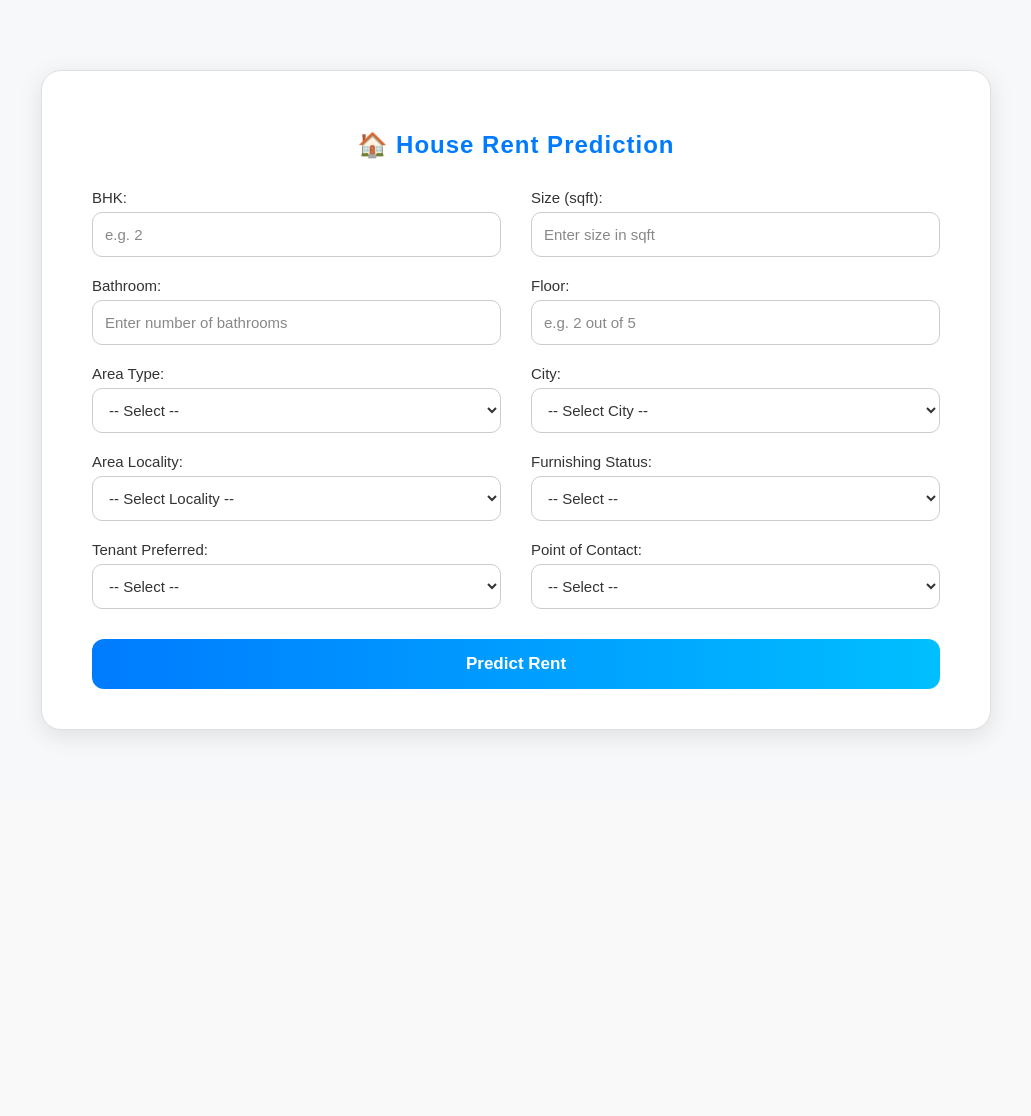
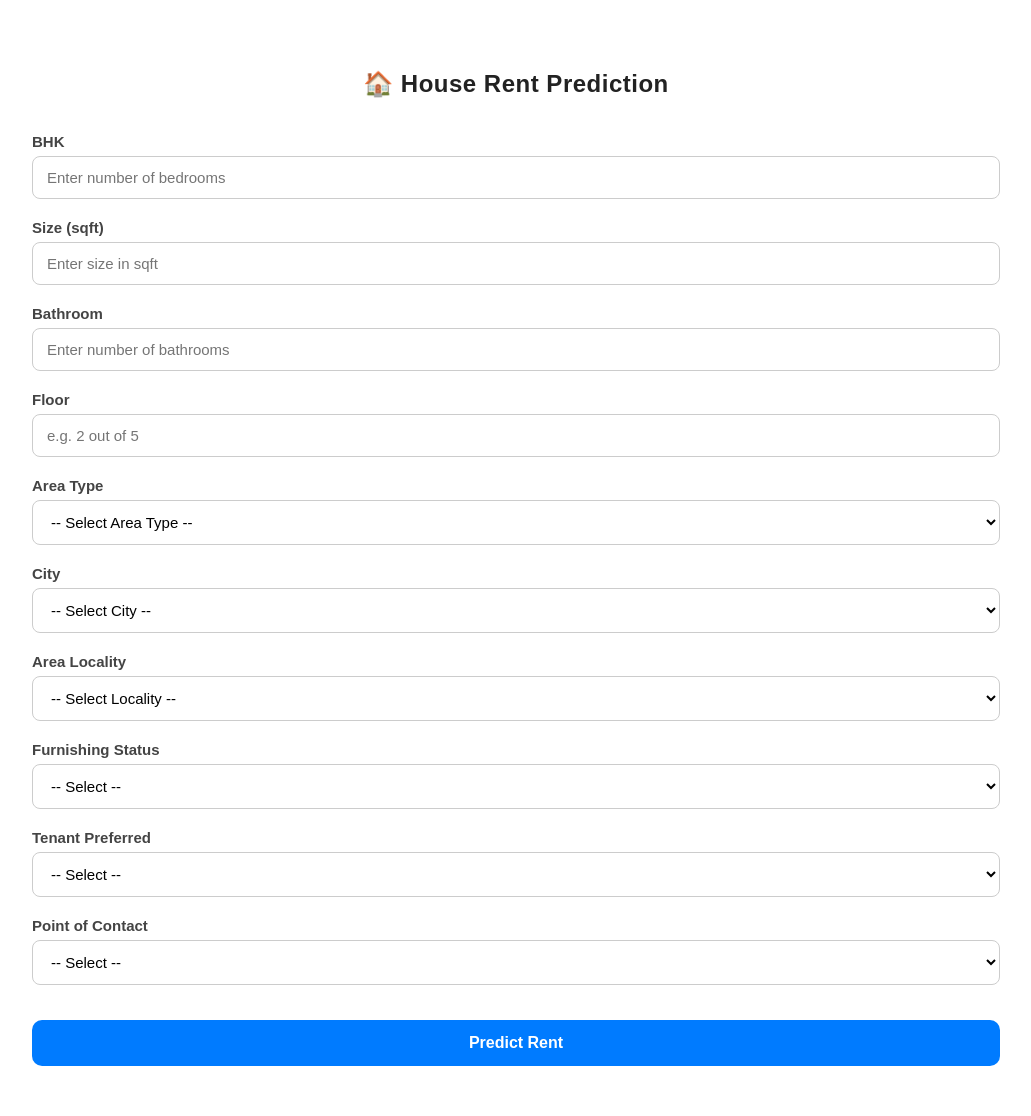
Before and after one commit to sridev05/house-rent-predictor, a Flask app: page / in a window 1280 px wide. Shown: the whole page, without its empty margins (124-1155 px from the left). Before the commit the page ends 740 px from the top, so only its background shows below. Run offline with Flask 3, Linux system fonts and the light colour scheme; parts of the project's set-up code (start-up, migrations or seed data) failed here and were passed over.

Commit message:
Final Code

```diff
--- a/templates/index.html
+++ b/templates/index.html
@@ -7,124 +7,106 @@
   <style>
     * {
       box-sizing: border-box;
+      font-family: 'Poppins', sans-serif;
     }
 
     body {
       margin: 0;
       padding: 0;
-      font-family: "Poppins", sans-serif;
-      background: #f6f8fa;
-      color: #222;
-      min-height: 100vh;
+      background: #ffffff; /* clean pure white background */
       display: flex;
       justify-content: center;
       align-items: center;
+      min-height: 100vh;
     }
 
     .container {
-      width: 90%;
-      max-width: 950px;
-      padding: 40px 50px;
+      width: 85%; /* make the form wider */
+      max-width: 1100px; /* prevent it from being too wide on big screens */
       background: #ffffff;
+      padding: 50px 60px;
       border-radius: 20px;
-      box-shadow: 0 6px 25px rgba(0, 0, 0, 0.1);
-      border: 1px solid #e0e0e0;
+
     }
 
     h2 {
       text-align: center;
-      color: #007bff;
-      margin-bottom: 30px;
-      letter-spacing: 1px;
+      margin-bottom: 35px;
+      color: #222;
+      font-weight: 600;
+      letter-spacing: 0.5px;
     }
 
     form {
-      display: grid;
-      grid-template-columns: 1fr 1fr;
-      gap: 20px 30px;
+      display: flex;
+      flex-direction: column;
+      gap: 20px;
+    }
+
+    .form-group {
+      display: flex;
+      flex-direction: column;
     }
 
     label {
       font-weight: 500;
+      color: #444;
       margin-bottom: 6px;
-      display: block;
       font-size: 15px;
-      color: #333;
+       font-weight: 700;
     }
 
     input,
     select {
-      width: 100%;
-      height: 45px;
-      padding: 10px 12px;
-      border-radius: 10px;
+      padding: 12px 14px;
+      border-radius: 8px;
       border: 1px solid #ccc;
       outline: none;
       font-size: 15px;
-      background: #fff;
-      color: #333;
-      transition: all 0.2s ease-in-out;
-    }
-
-    input::placeholder {
-      color: #888;
+      background-color: #fff;
+      transition: 0.2s ease;
     }
 
     input:focus,
     select:focus {
       border-color: #007bff;
-      box-shadow: 0 0 8px rgba(0, 123, 255, 0.2);
-    }
-
-    select {
-      background-color: #fff;
-      cursor: pointer;
-    }
-
-    select option {
-      background-color: #fff;
-      color: #333;
-      padding: 8px;
+      box-shadow: 0 0 6px rgba(0, 123, 255, 0.25);
     }
 
     button {
-      grid-column: span 2;
-      background: linear-gradient(90deg, #007bff, #00bfff);
+      margin-top: 15px;
+      background: #007bff;
+      color: #fff;
+      padding: 14px 0;
+      font-size: 16px;
+      font-weight: 600;
       border: none;
-      padding: 15px;
-      border-radius: 12px;
-      font-size: 17px;
-      font-weight: 600;
-      color: #fff;
+      border-radius: 10px;
       cursor: pointer;
-      margin-top: 10px;
       transition: 0.3s ease;
     }
 
     button:hover {
-      transform: scale(1.03);
-      box-shadow: 0 0 15px rgba(0, 123, 255, 0.3);
+      background: #0056d2;
+      box-shadow: 0 4px 12px rgba(0, 123, 255, 0.3);
     }
 
     .result {
-      grid-column: span 2;
       margin-top: 25px;
+      background: #e8f4ff;
+      border-left: 4px solid #007bff;
       padding: 15px;
-      background: #e8f8ee;
-      border-radius: 10px;
+      border-radius: 8px;
+      font-size: 16px;
+      color: #007bff;
       text-align: center;
-      font-size: 18px;
       font-weight: 500;
-      color: #007b55;
-      border: 1px solid #b4e5c4;
     }
 
-    @media (max-width: 700px) {
-      form {
-        grid-template-columns: 1fr;
-      }
+    @media (max-width: 768px) {
       .container {
-        padding: 25px;
+        width: 95%;
+        padding: 30px;
       }
     }
   </style>
@@ -134,38 +116,38 @@
     <h2>🏠 House Rent Prediction</h2>
 
     <form action="/predict" method="post">
-      <div>
-        <label for="bhk">BHK:</label>
-        <input type="number" name="bhk" placeholder="e.g. 2" required />
+      <div class="form-group">
+        <label>BHK</label>
+        <input type="number" name="bhk" placeholder="Enter number of bedrooms" required>
       </div>
 
-      <div>
-        <label for="size">Size (sqft):</label>
-        <input type="number" name="size" placeholder="Enter size in sqft" required />
+      <div class="form-group">
+        <label>Size (sqft)</label>
+        <input type="number" name="size" placeholder="Enter size in sqft" required>
       </div>
 
-      <div>
-        <label for="bathroom">Bathroom:</label>
-        <input type="number" name="bathroom" placeholder="Enter number of bathrooms" required />
+      <div class="form-group">
+        <label>Bathroom</label>
+        <input type="number" name="bathroom" placeholder="Enter number of bathrooms" required>
       </div>
 
-      <div>
-        <label for="floor">Floor:</label>
-        <input type="text" name="floor" placeholder="e.g. 2 out of 5" required />
+      <div class="form-group">
+        <label>Floor</label>
+        <input type="text" name="floor" placeholder="e.g. 2 out of 5" required>
       </div>
 
-      <div>
-        <label for="area_type">Area Type:</label>
+      <div class="form-group">
+        <label>Area Type</label>
         <select name="area_type" required>
-          <option value="">-- Select --</option>
+          <option value="">-- Select Area Type --</option>
           <option value="Super Area">Super Area</option>
           <option value="Carpet Area">Carpet Area</option>
           <option value="Built Area">Built Area</option>
         </select>
       </div>
 
-      <div>
-        <label for="city">City:</label>
+      <div class="form-group">
+        <label>City</label>
         <select name="city" required>
           <option value="">-- Select City --</option>
           <option value="Bangalore">Bangalore</option>
@@ -177,8 +159,8 @@
         </select>
       </div>
 
-      <div>
-        <label for="area_locality">Area Locality:</label>
+      <div class="form-group">
+        <label>Area Locality</label>
         <select name="area_locality" required>
           <option value="">-- Select Locality --</option>
           <option value="Whitefield">Whitefield</option>
@@ -190,8 +172,8 @@
         </select>
       </div>
 
-      <div>
-        <label for="furnishing_status">Furnishing Status:</label>
+      <div class="form-group">
+        <label>Furnishing Status</label>
         <select name="furnishing_status" required>
           <option value="">-- Select --</option>
           <option value="Furnished">Furnished</option>
@@ -200,8 +182,8 @@
         </select>
       </div>
 
-      <div>
-        <label for="tenant_preferred">Tenant Preferred:</label>
+      <div class="form-group">
+        <label>Tenant Preferred</label>
         <select name="tenant_preferred" required>
           <option value="">-- Select --</option>
           <option value="Family">Family</option>
@@ -210,8 +192,8 @@
         </select>
       </div>
 
-      <div>
-        <label for="point_of_contact">Point of Contact:</label>
+      <div class="form-group">
+        <label>Point of Contact</label>
         <select name="point_of_contact" required>
           <option value="">-- Select --</option>
           <option value="Owner">Owner</option>
@@ -221,13 +203,11 @@
       </div>
 
       <button type="submit">Predict Rent</button>
+    </form>
 
-      {% if prediction_text %}
-      <div class="result">
-        {{ prediction_text }}
-      </div>
-      {% endif %}
-    </form>
+    {% if prediction_text %}
+    <div class="result">{{ prediction_text }}</div>
+    {% endif %}
   </div>
 </body>
 </html>
```
